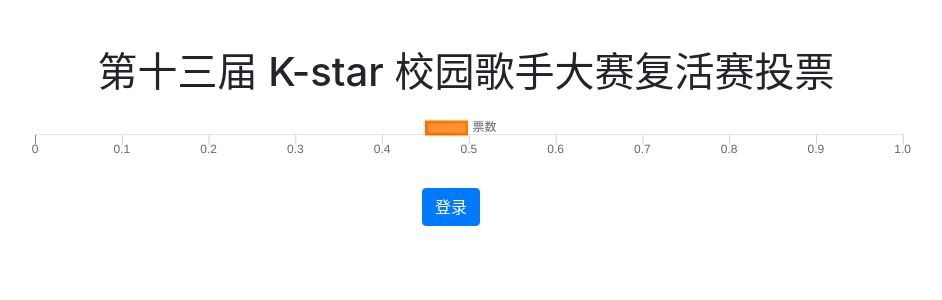
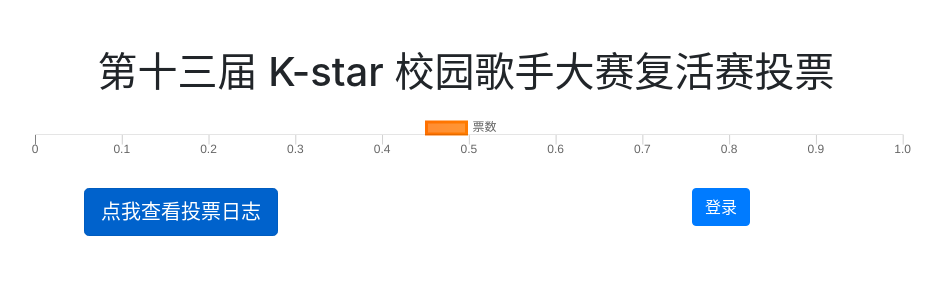
Before and after one commit to breakingdevil/USTC_stunion_backend, a Python web app: template templates/index.html in a window 1280 px wide. Shown: the part 56-356 px from the top of the page, without its empty margins (174-1116 px from the left). Run offline with Jinja, Linux system fonts and the light colour scheme; the template is opened without the code that fills it, so the values that code supplies are empty; some libraries are stand-ins or nearby versions.

Commit message:
feature votelog

```diff
--- a/app.py
+++ b/app.py
@@ -167,6 +167,11 @@ def api_count():
     return jsonify({'candidates': [{'id': c.id, 'name': c.name, 'votes': c.vote_count} for c in candidates]})
 
 
+@app.route("/votelog")
+def votelog():
+    return render_template('votelog.html')
+
+
 @app.route('/index')
 @app.route('/', methods=['GET', 'POST'])
 def index():
--- a/templates/index.html
+++ b/templates/index.html
@@ -15,6 +15,11 @@
 </div>
 
 <div class="container row text-center justify-content-center">
+    <br>
+    <div class="col">
+    <a href="{{ url_for('votelog') }}" class="btn btn-primary btn-lg active" role="button" aria-pressed="true">点我查看投票日志</a>
+    </div>
+    <br>
 	{% if current_user.is_authenticated %}
 		{% if has_voted %}
 			<div class="col">
```
Also changed, not shown: templates/votelog.html (renamed from templates/log.html).
